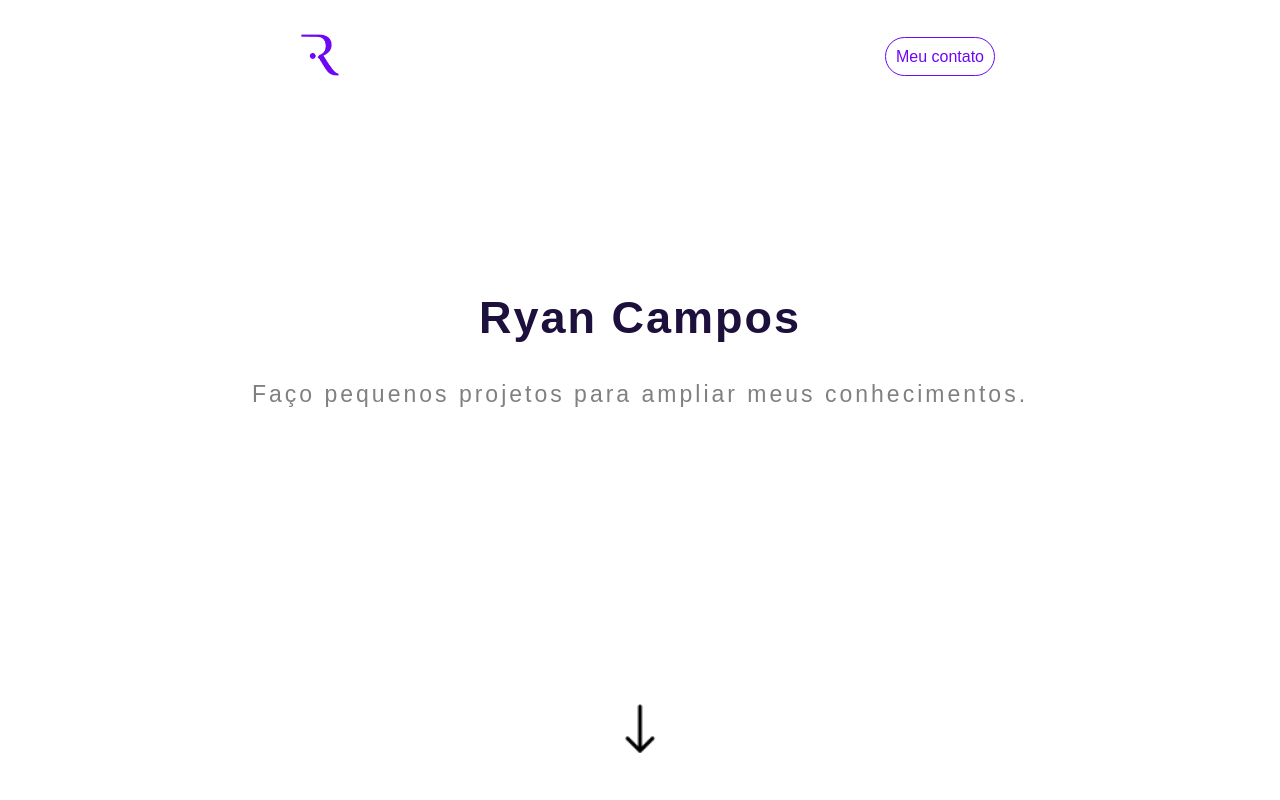
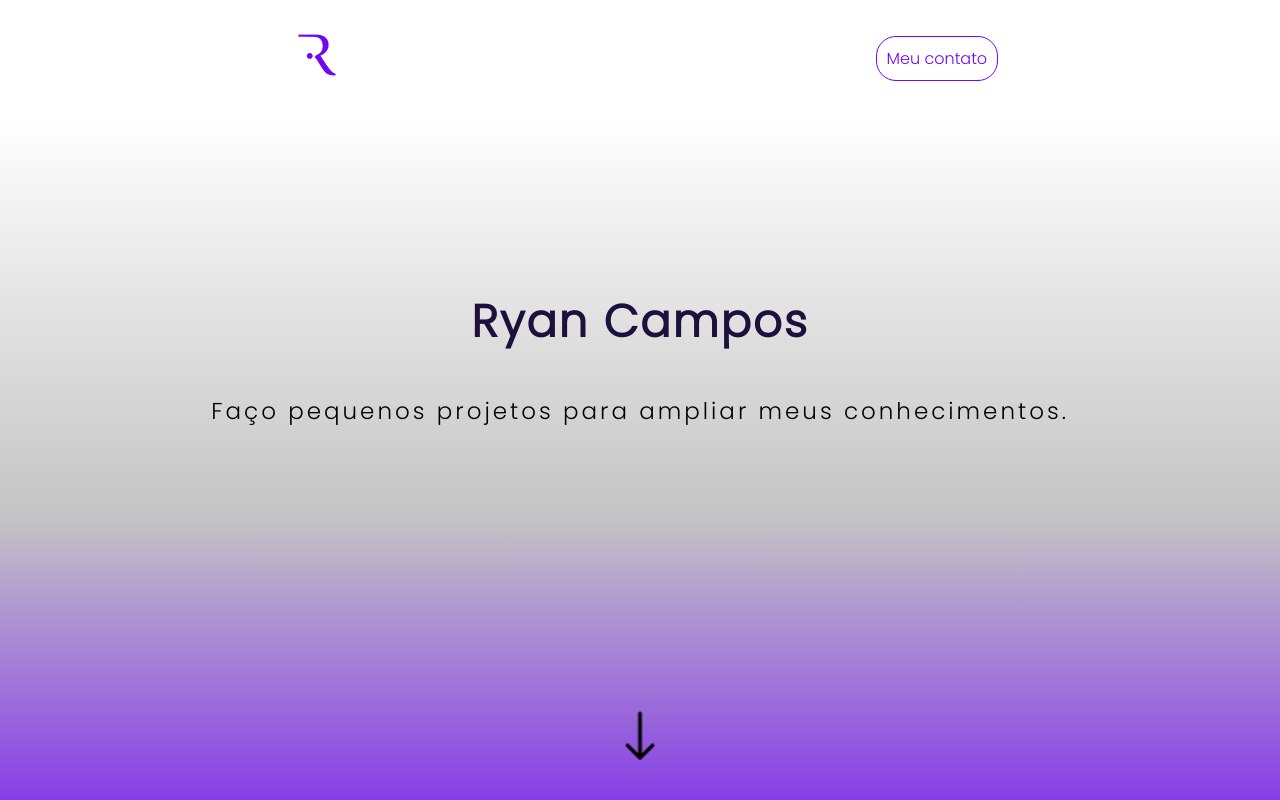
Before and after one commit to RyanCamposs/PortFolio-with-ReactJS, a React (Create React App) app: page / in a window 1280 px wide. Shown: the top 800 px of the page. Built offline with nearby package versions, Linux system fonts and the light colour scheme.

Commit message:
design modify

```diff
--- a/public/index.html
+++ b/public/index.html
@@ -9,6 +9,9 @@
       name="description"
       content="PortFolio, Ryan Campos"
     />
+    <link rel="preconnect" href="https://fonts.googleapis.com">
+<link rel="preconnect" href="https://fonts.gstatic.com" crossorigin>
+<link href="https://fonts.googleapis.com/css2?family=Poppins:wght@300&display=swap" rel="stylesheet">
     <link rel="apple-touch-icon" href="%PUBLIC_URL%/logo192.png" />
     <!--
       manifest.json provides metadata used when your web app is installed on a
--- a/src/App.css
+++ b/src/App.css
@@ -1,5 +1,7 @@
+
+
 * {
-  font-family: Arial, Helvetica, sans-serif;
+  font-family: 'Poppins', sans-serif;
 }
 
 body {
--- a/src/App.js
+++ b/src/App.js
@@ -5,29 +5,32 @@ import Home from './componentes/Layout/Home';
 import About from './componentes/Layout/About';
 import Projetos from './componentes/Layout/Projetos';
 import Contato from './componentes/Layout/Contato';
+import Footer from './componentes/Layout/Footer';
 
 function App() {
   return (
     <div className="App">
-      <header>
+
           <Topo></Topo>
-      </header>
 
-      <main>
+
+
           <Home></Home>
-      </main>
 
-      <section>
+
+
           <About></About>
-      </section>
 
-      <section>
+
+
           <Projetos></Projetos>
-      </section>
 
-      <section>
-          <Contato></Contato>
-      </section>
+
+
+          {/* <Contato></Contato> */}
+
+
+        {/* <Footer></Footer> */}
     </div>
 
   );
--- a/src/componentes/Layout/Contato/contato.css
+++ b/src/componentes/Layout/Contato/contato.css
@@ -1,12 +1,10 @@
 .contato_section {
     width: 100vw;
-    height: 50vh;
+    height: 60vw;
     background-color: #6E07F3;
     color: white;
     text-align: center;
-
-
-
+    position: relative;
 }
 
 .contato_section h2 {
@@ -30,6 +28,7 @@
     align-items: center;
     justify-content: space-around;
 }
+
 
 input {
     height: 30px;
@@ -61,3 +60,11 @@ button {
     text-align: center;
     text-decoration: none;
 }
+
+.color_transform {
+    background:linear-gradient(180deg, #6E07F3, white);
+    height: 30vw;
+    width: 100vw;
+    position: absolute;
+    bottom: 0;
+}
--- a/src/componentes/Layout/Contato/index.js
+++ b/src/componentes/Layout/Contato/index.js
@@ -17,6 +17,10 @@ export default function Contato() {
                </form>
             </div>
 
+            <div className="color_transform">
+
+            </div>
+
         </section>
     )
 }
--- /dev/null
+++ b/src/componentes/Layout/Footer/footer.css
@@ -0,0 +1,8 @@
+footer {
+    width: 100vw;
+    height: 10vh;
+    border: 1px solid black;
+    background-color: white;
+    border-style: double;
+    text-align: center;
+}
--- /dev/null
+++ b/src/componentes/Layout/Footer/index.js
@@ -0,0 +1,10 @@
+import React from "react";
+import './footer.css'
+
+export default function Footer() {
+    return(
+        <footer>
+            <h2>Em desenvolvimento!</h2>
+        </footer>
+    )
+}
--- a/src/componentes/Layout/Home/home.css
+++ b/src/componentes/Layout/Home/home.css
@@ -6,6 +6,7 @@
     width: 100vw;
     height: 100vh;
     text-align: center;
+    background:linear-gradient(180deg,white,rgb(196, 196, 196), #6E07F3);
 }
 
 .home_title {
@@ -17,7 +18,7 @@
 .home_subtitle {
     font-size: 23px;
     letter-spacing: 3px;
-    color: gray;
+    color: rgb(0, 0, 0);
 
 }
 
--- a/src/componentes/Layout/Projetos/projetos.css
+++ b/src/componentes/Layout/Projetos/projetos.css
@@ -2,6 +2,7 @@
     width: 100vw;
     height: 100%;
     text-align: center;
+
 }
 
 .projetos_section h2 {
--- a/src/componentes/Layout/Topo/header.css
+++ b/src/componentes/Layout/Topo/header.css
@@ -23,5 +23,11 @@ header {
     border: 1px solid #6E07F3;
     padding: 10px;
     border-radius: 20px;
+    transition: 1s;
 
 }
+.header_link a:hover {
+    transform: scale(1.2);
+    background-color: #6E07F3;
+    color: white;
+}
```
